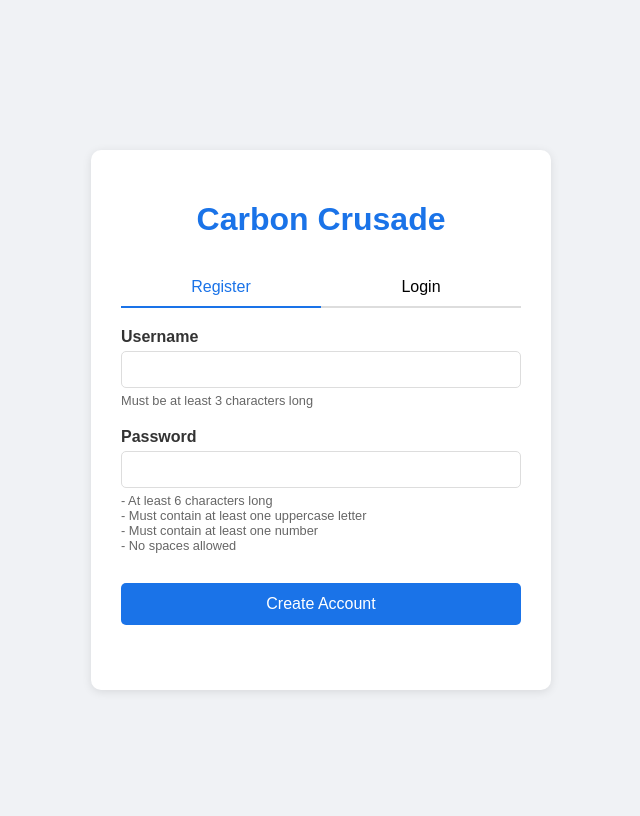
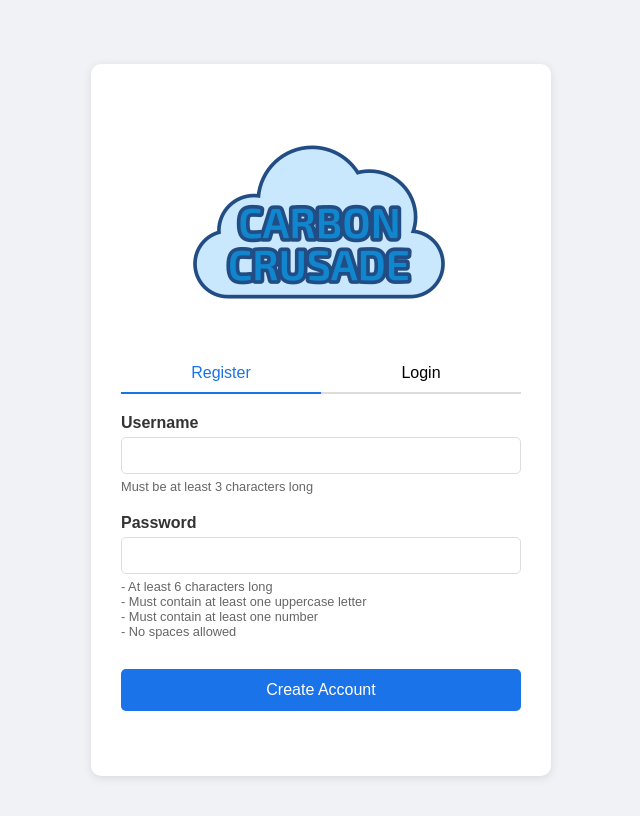
Before and after one commit to AmandaWasTaken/Carbon-Crusade, a Flask app: page / in a window 1280 px wide. Shown: the top 816 px of the page, without its empty margins (319-959 px from the left). Run offline with Flask 3, Linux system fonts and the light colour scheme.

Commit message:
add logos

```diff
--- a/ohjelmisto-2/src/templates/gameplay.html
+++ b/ohjelmisto-2/src/templates/gameplay.html
@@ -9,7 +9,7 @@
 </head>
 <body>
     <header>
-       <div onclick="open_event()">cc</div>
+       <img src="../static/Images/carboncrusadelogo_small.png" alt="cc" onclick="open_event()">
        <div>TURNS: <p id="turns">12</p></div>
        <div>SCORE: <p id="score">0</p></div>
        <div id="info" onclick="open_info()">i</div>
--- a/ohjelmisto-2/src/templates/index.html
+++ b/ohjelmisto-2/src/templates/index.html
@@ -8,7 +8,8 @@
 </head>
 <body>
     <div class="container">
-        <h1>Carbon Crusade</h1>
+
+<img style="margin-left:70px;" src="../static/Images/carboncrusadelogo_large.png" alt="cc">
 
         <div class="tabs">
             <div class="tab active" onclick="switchTab('register')">Register</div>
```
Also changed, not shown: ohjelmisto-2/src/static/Images/carboncrusadelogo_large.png (added), ohjelmisto-2/src/static/Images/carboncrusadelogo_large.svg (added), ohjelmisto-2/src/static/Images/carboncrusadelogo_small.png (added), ohjelmisto-2/src/static/Images/carboncrusadelogo_small.svg (added).
